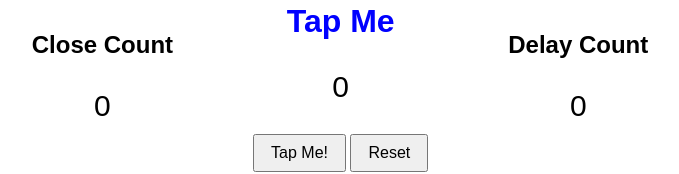
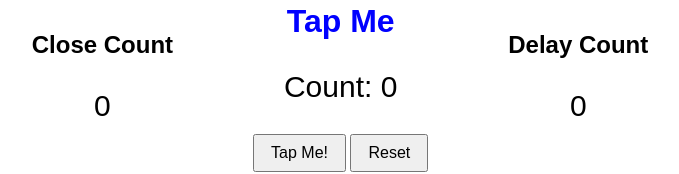
Before and after one commit to galaxyguide/galaxyguide, a plain HTML site: page index.html in a window 1280 px wide. Shown: the part 488-662 px from the top of the page, without its empty margins (300-979 px from the left). Drawn offline with Linux system fonts and the light colour scheme.

Commit message:
Update index.html

```diff
--- a/index.html
+++ b/index.html
@@ -68,7 +68,7 @@
     </div>
     <div class="counter">
       <h1>Tap Me</h1>
-      <p><span id="count">0</span></p>
+      <p>Count: <span id="count">0</span></p>
       <button id="increment">Tap Me!</button>
       <button id="reset">Reset</button>
     </div>
```
